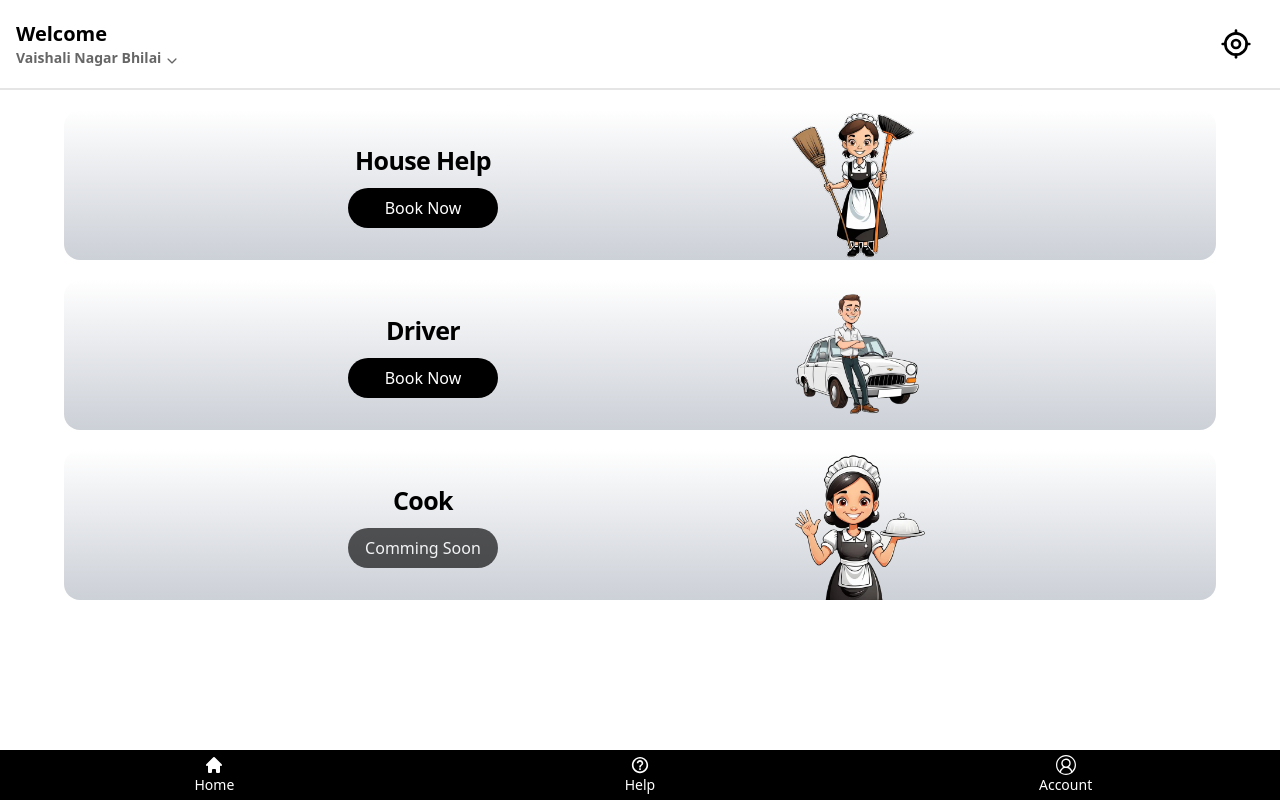
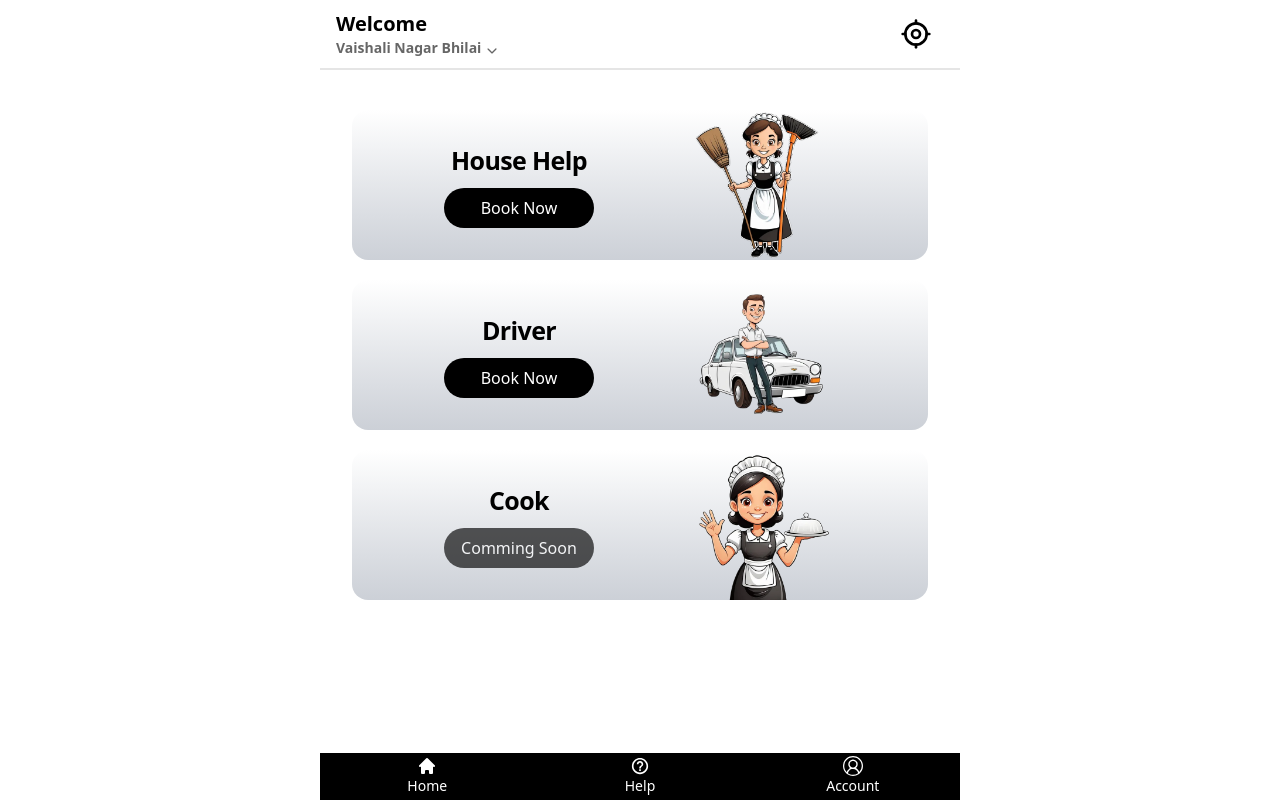
Before and after one commit to chetanvaswani/safehands-frontend, a React (Vite) app: page / in a window 1280 px wide. Built offline with nearby package versions, Linux system fonts and the light colour scheme; no server answers.

Commit message:
CSS: squezed the app for larger screens

```diff
--- a/src/App.tsx
+++ b/src/App.tsx
@@ -11,7 +11,8 @@ function App() {
   const [currPage, setCurrPage] = useState<"home" | "help" | "account">('home');
 
   return (
-    <div className="overflow-hidden flex flex-col justify-start h-dvh w-full">
+    <div className="w-screen flex md:justify-center" >
+    <div className="overflow-hidden flex flex-col justify-start h-dvh w-full md:w-[70%] lg:w-[50%]">
         <BrowserRouter>
             <Suspense fallback={<div className="text-center mt-10">Loading...</div>}>
               <Routes>
@@ -23,6 +24,7 @@ function App() {
           <Footer currPage={currPage} setCurrPage={setCurrPage} />
         </BrowserRouter>
     </div>
+    </div>
   );
 }
 
--- a/src/components/Footer.tsx
+++ b/src/components/Footer.tsx
@@ -26,7 +26,7 @@ export default function Footer({
   }, [currPage, navigate]);
 
   return (
-    <div className="overflow-hidden fixed bottom-0 left-0 w-full bg-black flex justify-evenly items-center h-[50px]">
+    <div className="overflow-hidden bottom-0 left-0 w-full bg-black flex justify-evenly items-center z-50 h-[50px]">
       <FooterButton name="home" Active={HiHome} InActive={SlHome} currPage={currPage} setCurrPage={setCurrPage} />
       <FooterButton name="help" Active={IoMdHelpCircle} InActive={IoMdHelpCircleOutline} currPage={currPage} setCurrPage={setCurrPage} />
       <FooterButton name="account" Active={RiAccountCircleFill} InActive={VscAccount} currPage={currPage} setCurrPage={setCurrPage} />
--- a/src/pages/Account.tsx
+++ b/src/pages/Account.tsx
@@ -20,7 +20,7 @@ const MONTHS = [
 export default function Account(){
 
     return (
-        <div className="h-[100% - 200px] w-full flex flex-col justify-start gap-2 items-center">
+        <div className="h-full overflow-y-scroll w-full flex flex-col justify-start gap-2 items-center">
             <UserProfile />
             <Dashboard />
             <div className="w-[90%] mt-3">
--- a/src/pages/Home.tsx
+++ b/src/pages/Home.tsx
@@ -26,7 +26,7 @@ export default function Home() {
     <div className="w-full flex-col h-full flex overflow-hidden">
       <Location />
       <BookingModal open={bookingModalOpen} selectedService={selectedService} setOpen={setBookingModalOpen} />
-      <div className=" py-5 relative top-[70px] h-[calc(100%-120px)] overflow-y-scroll w-full flex flex-col items-center">
+      <div className=" py-5 h-[calc(100%-70px)] overflow-y-scroll w-full flex flex-col items-center">
         { SERVICES.map(
           (service, index) => (
             <div
@@ -67,7 +67,7 @@ export function Location() {
   }, []);
 
   return (
-    <div className="fixed z-100 w-full top-0 flex justify-between items-center px-2 py-5 text-black font-bold text-xl border-b-2 border-black/10 bg-white">
+    <div className=" h-[70px] z-100 w-full top-0 flex justify-between items-center px-2 py-5 text-black font-bold text-xl border-b-2 border-black/10 bg-white">
       <div className="ml-2">
         <div className="flex items-end">Welcome</div>
         <div className="text-sm text-black/60 flex items-end gap-1">
```
